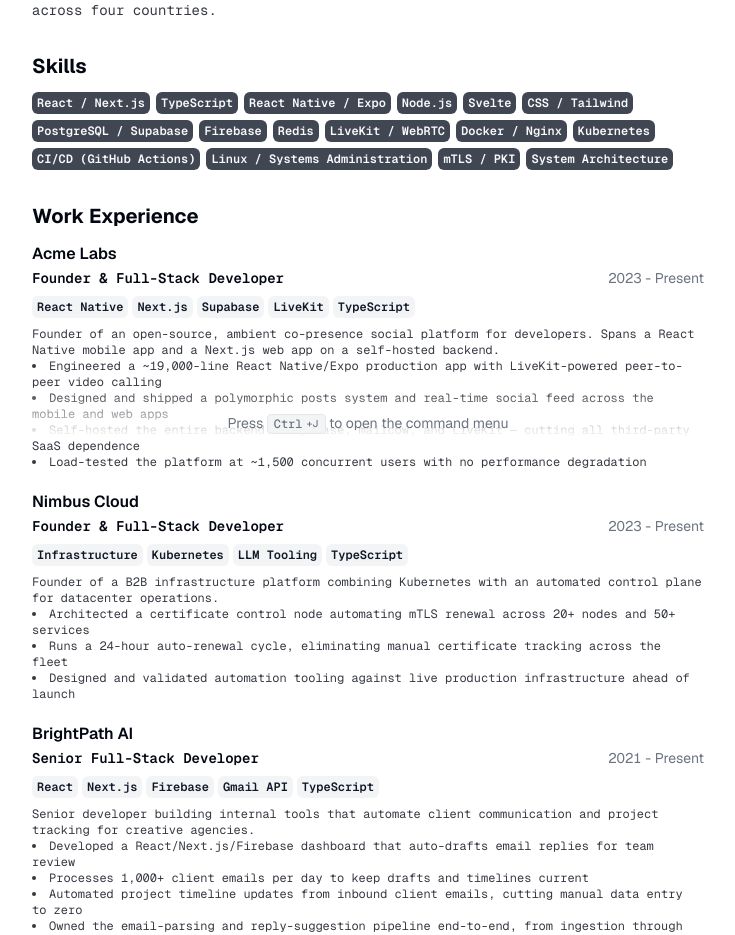
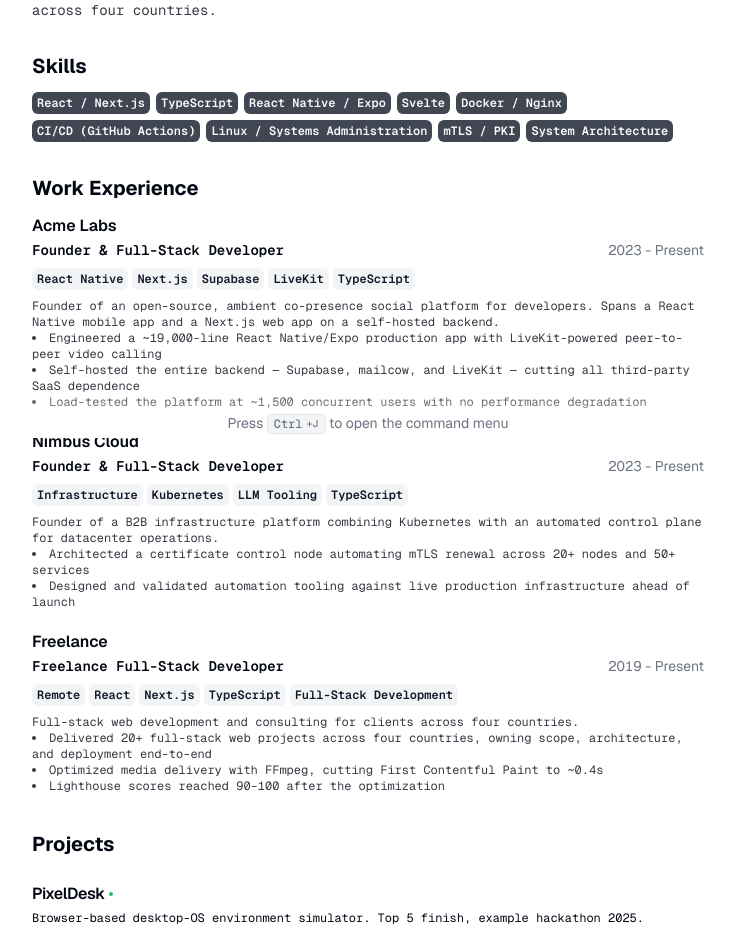
Before and after one commit to TheLinuxGuy-ssh/CV, a Next.js app: page / in a window 1280 px wide. Shown: the part 362-1297 px from the top of the page, without its empty margins (272-1007 px from the left). Built offline with nearby package versions, Linux system fonts and the light colour scheme.

Commit message:
chore: Data Reduction

```diff
--- a/src/data/resume-data.ts
+++ b/src/data/resume-data.ts
@@ -48,7 +48,6 @@
         "Founder of an open-source, ambient co-presence social platform for developers. Spans a React Native mobile app and a Next.js web app on a self-hosted backend.",
       highlights: [
         "Engineered a ~19,000-line React Native/Expo production app with LiveKit-powered peer-to-peer video calling",
-        "Designed and shipped a polymorphic posts system and real-time social feed across the mobile and web apps",
         "Self-hosted the entire backend — Supabase, mailcow, and LiveKit — cutting all third-party SaaS dependence",
         "Load-tested the platform at ~1,500 concurrent users with no performance degradation",
       ],
@@ -64,24 +63,7 @@
         "Founder of a B2B infrastructure platform combining Kubernetes with an automated control plane for datacenter operations.",
       highlights: [
         "Architected a certificate control node automating mTLS renewal across 20+ nodes and 50+ services",
-        "Runs a 24-hour auto-renewal cycle, eliminating manual certificate tracking across the fleet",
         "Designed and validated automation tooling against live production infrastructure ahead of launch",
-      ],
-    },
-    {
-      company: "BrightPath AI",
-      link: "",
-      badges: ["React", "Next.js", "Firebase", "Gmail API", "TypeScript"],
-      title: "Senior Full-Stack Developer",
-      start: "2021",
-      end: null,
-      description:
-        "Senior developer building internal tools that automate client communication and project tracking for creative agencies.",
-      highlights: [
-        "Developed a React/Next.js/Firebase dashboard that auto-drafts email replies for team review",
-        "Processes 1,000+ client emails per day to keep drafts and timelines current",
-        "Automated project timeline updates from inbound client emails, cutting manual data entry to zero",
-        "Owned the email-parsing and reply-suggestion pipeline end-to-end, from ingestion through UI",
       ],
     },
     {
@@ -110,15 +92,8 @@
     "React / Next.js",
     "TypeScript",
     "React Native / Expo",
-    "Node.js",
     "Svelte",
-    "CSS / Tailwind",
-    "PostgreSQL / Supabase",
-    "Firebase",
-    "Redis",
-    "LiveKit / WebRTC",
     "Docker / Nginx",
-    "Kubernetes",
     "CI/CD (GitHub Actions)",
     "Linux / Systems Administration",
     "mTLS / PKI",
@@ -133,7 +108,6 @@
       highlights: [
         "Implemented a custom window manager with drag, z-index stacking, and minimize/maximize at 60fps",
         "Created 10+ simulated apps including a file browser, terminal, and chess game",
-        "Shipped a full desktop shell with glassmorphism styling rendered entirely in the browser",
       ],
       link: {
         label: "GitHub",
```
